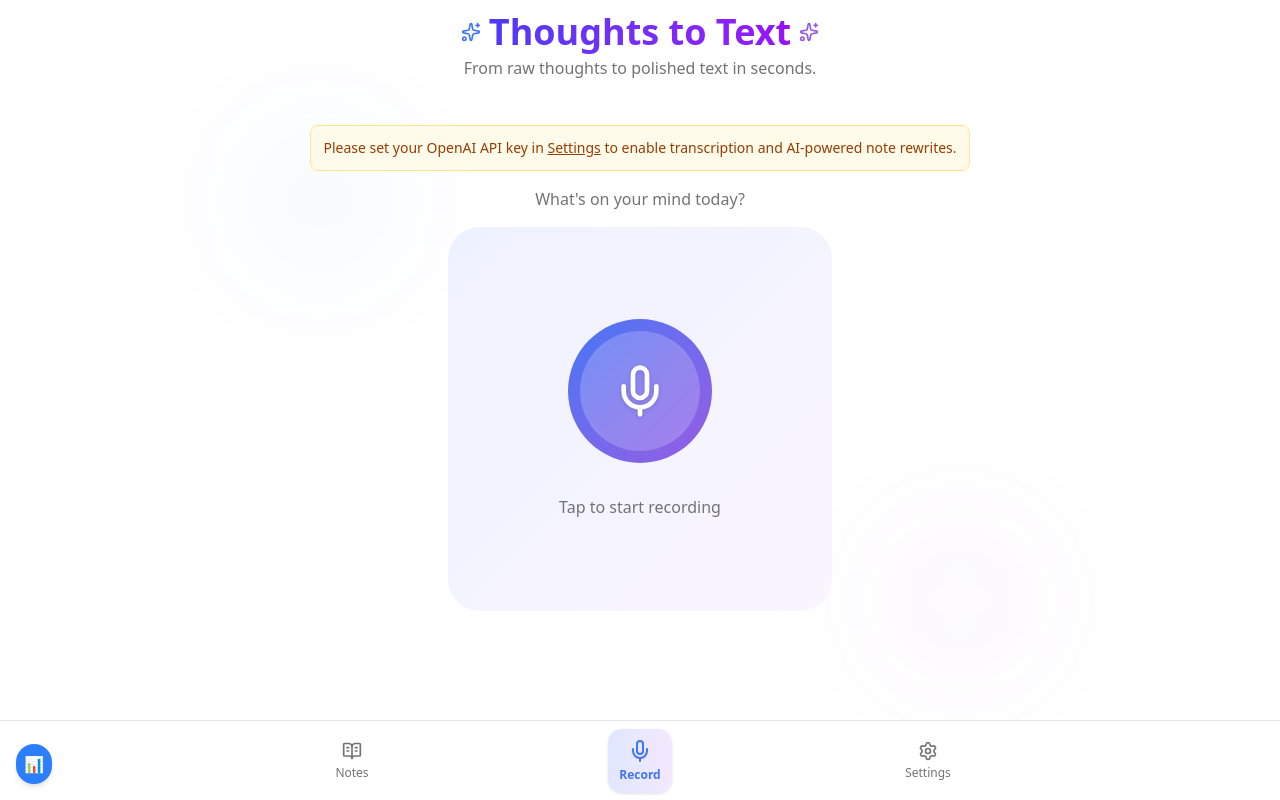
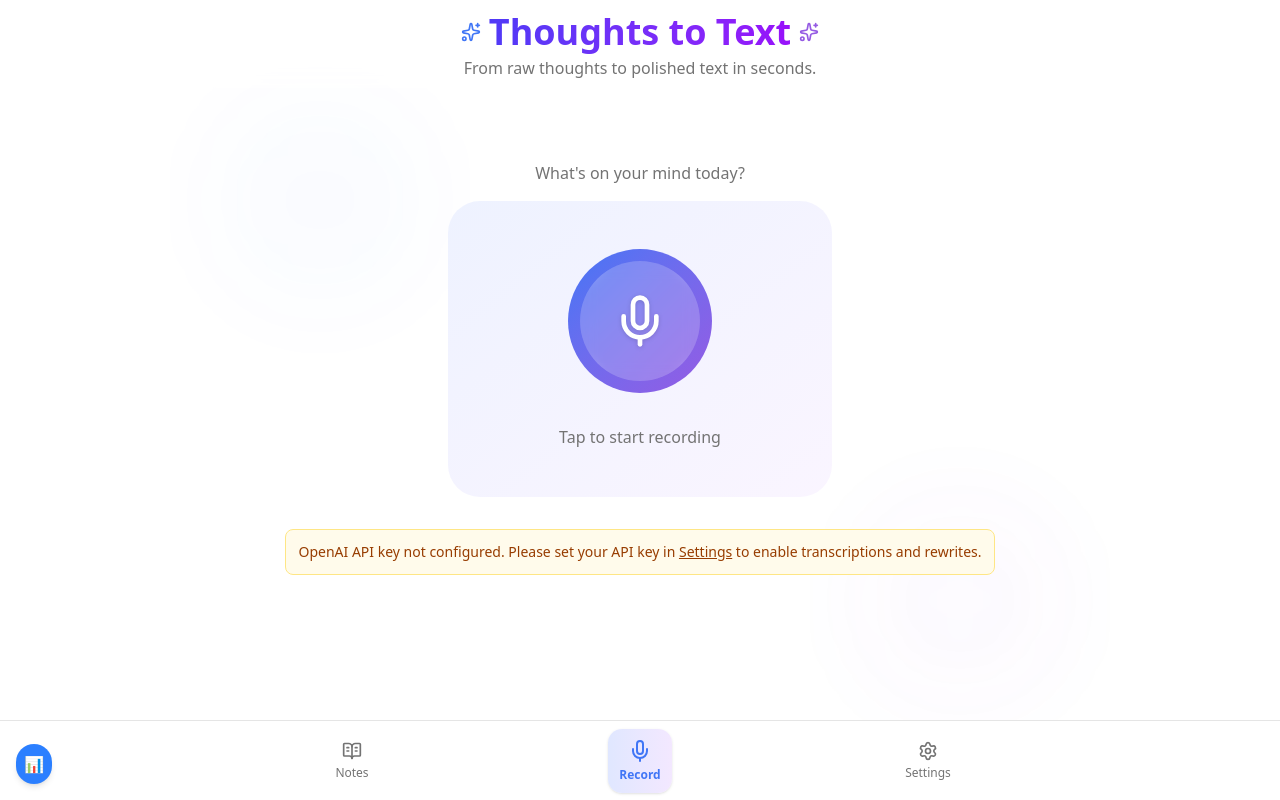
Before and after one commit to benjamin-lindenbauer/thoughts-to-text, a Next.js app: page / in a window 1280 px wide. Built offline with nearby package versions, Linux system fonts and the light colour scheme.

Commit message:
Changed some details

```diff
--- a/src/app/page.tsx
+++ b/src/app/page.tsx
@@ -53,7 +53,7 @@ export default function Home() {
 
   return (
     <AppLayout>
-      <div className={`w-full h-full flex flex-col items-center text-center py-2 mb-6 ${isLoaded ? animations.fadeIn : 'opacity-0'}`}>
+      <div className={`sticky top-0 z-30 w-full flex flex-col items-center text-center py-2 mb-6 bg-background/80 backdrop-blur supports-[backdrop-filter]:bg-background/60 ${isLoaded ? animations.fadeIn : 'opacity-0'}`}>
         <div className="flex items-center justify-center gap-2 w-full">
           <Sparkles className="w-5 h-5 text-indigo-500" />
           <h1 className="text-3xl md:text-4xl font-bold gradient-text leading-12">
--- a/src/components/RecordingInterface.tsx
+++ b/src/components/RecordingInterface.tsx
@@ -639,7 +639,7 @@ export function RecordingInterface({
   return (
     <div
       className={cn(
-        "flex w-full p-2 md:p-4",
+        "flex flex-col w-full p-2 md:p-4",
         showRecordingUI
           ? "items-center justify-center text-center h-[64vh]"
           : "items-stretch justify-start text-left",
@@ -652,19 +652,12 @@ export function RecordingInterface({
       {showRecordingUI ? (
         // Phase 1: Recording only (centered square)
         <section className="flex flex-col w-full items-center justify-center gap-4">
-          {/* Info when no OpenAI API key is set */}
-          {!hasApiKey && (
-            <div className="info-box">
-              Please set your OpenAI API key in <Link href="/settings" className="underline">Settings</Link> to enable transcription and AI-powered note rewrites.
-            </div>
-          )}
-
           {/* Greeting */}
-          {!recordingState.isRecording && !isTranscribing && !transcriptionAttempted && (
+          {!recordingState.isRecording && !isTranscribing && !transcriptionAttempted && recordingState.duration === 0 && (
             <p className="text-sm md:text-base text-muted-foreground">What's on your mind today?</p>
           )}
 
-          <div className="flex flex-col p-4 md:p-8 h-96 w-full md:w-96 gap-8 rounded-4xl bg-panel-gradient text-center items-center justify-center">
+          <div className="flex flex-col p-4 w-full md:w-96 gap-8 rounded-4xl bg-panel-gradient text-center items-center justify-center">
             {/* Recording button */}
             {(recordingState.isRecording || (recordingState.duration === 0 && !isTranscribing && !transcriptionAttempted)) && (
               <button
@@ -678,11 +671,10 @@ export function RecordingInterface({
                 aria-pressed={recordingState.isRecording}
                 aria-describedby="recording-status"
                 className={cn(
-                  "relative w-28 h-28 md:w-32 md:h-32 lg:w-36 lg:h-36 rounded-full transition-all duration-300 active:scale-95 touch-manipulation",
+                  "relative mt-8 w-28 h-28 md:w-32 md:h-32 lg:w-36 lg:h-36 rounded-full transition-all duration-300 active:scale-95 touch-manipulation",
                   recordingState.isRecording
                     ? "bg-gradient-to-br from-red-500 to-red-600 hover:from-red-600 hover:to-red-700"
-                    : "bg-gradient-to-br from-indigo-500 to-purple-500 hover:from-indigo-600 hover:to-purple-600",
-                  isTranscribing && "opacity-50 cursor-not-allowed"
+                    : "bg-gradient-to-br from-indigo-500 to-purple-500 hover:from-indigo-600 hover:to-purple-600"
                 )}
               >
                 <div className="absolute inset-2 md:inset-3 rounded-full bg-white/20 backdrop-blur-sm flex items-center justify-center">
@@ -707,19 +699,20 @@ export function RecordingInterface({
                 durationMs={recordingState.duration || 0}
                 maxMs={MAX_RECORDING_TIME_MS}
                 formatted={formattedDuration}
+                className={!recordingState.isRecording && recordingState.duration > 0 ? "mt-8" : ""}
               />
             )}
 
             {/* Status text */}
             {!recordingState.isRecording && recordingState.duration === 0 && (
-              <div className="text-center">
+              <div className="text-center mb-8">
                 <p className="text-sm md:text-base text-muted-foreground">{isTranscribing ? 'Processing...' : 'Tap to start recording'}</p>
               </div>
             )}
 
             {/* Transcription status (only after recording stops) */}
             {isTranscribing && (
-              <div className="text-center">
+              <div className="flex flex-col text-center mb-8 gap-1">
                 <div className="animate-spin w-6 h-6 border-2 border-indigo-500 border-t-transparent rounded-full mx-auto"></div>
                 <p className="text-sm text-muted-foreground">Transcribing audio...</p>
               </div>
@@ -740,6 +733,18 @@ export function RecordingInterface({
               />
             )}
           </div>
+
+          {/* Guidance when we cannot transcribe now (offline or missing API key) */}
+          {!isTranscribing && !transcriptionAttempted && (!isOnline || !hasApiKey) && (
+            <div className="space-y-2 mt-4">
+              {!isOnline && (
+                <div className="info-box">You are offline. You still can record now and transcribe later.</div>
+              )}
+              {isOnline && !hasApiKey && (
+                <div className="info-box">OpenAI API key not configured. Please set your API key in <Link href="/settings" className="underline">Settings</Link> to enable transcriptions and rewrites.</div>
+              )}
+            </div>
+          )}
         </section>
       ) : (
         // Phase 2: Edit (show all 4 sections full width)
@@ -765,18 +770,6 @@ export function RecordingInterface({
                   onDiscard={handleDiscard}
                   className="md:flex-col md:w-1/3"
                 />
-              )}
-
-              {/* Guidance when we cannot transcribe now (offline or missing API key) */}
-              {!isTranscribing && !transcriptionAttempted && (!isOnline || !hasApiKey) && (
-                <div className="space-y-2 w-full">
-                  {!isOnline && (
-                    <div className="info-box">You are offline. You can save now and transcribe later.</div>
-                  )}
-                  {isOnline && !hasApiKey && (
-                    <div className="info-box">OpenAI API key not configured. Please set your API key in <Link href="/settings" className="underline">Settings</Link> to enable transcription.</div>
-                  )}
-                </div>
               )}
             </div>
           </section>
```
